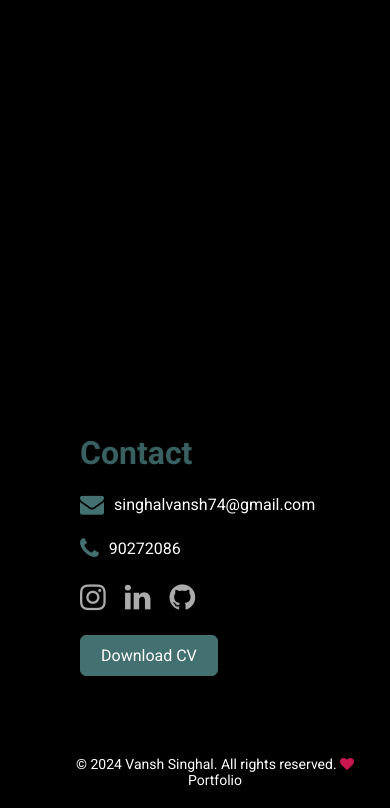
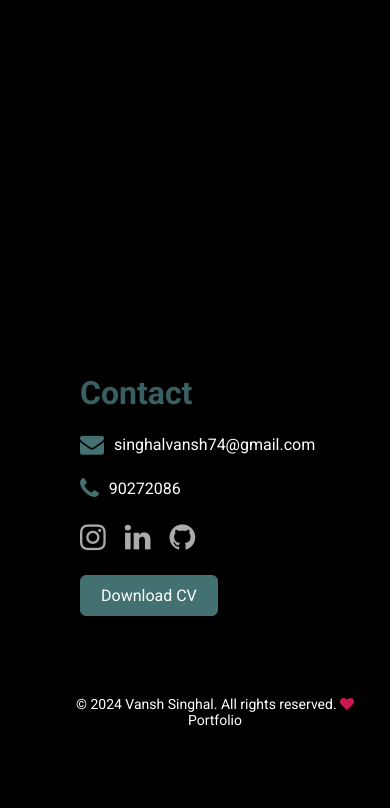
Before and after one commit to VanshSinghal01/Portffolioo, a plain HTML site: page index.html in a window 390 px wide. Shown: the part 2720-3528 px from the top of the page. After the commit the page ends 3468 px from the top, so only its background shows below. Drawn offline with Linux system fonts and the light colour scheme.

Commit message:
Update style.css

```diff
--- a/style.css
+++ b/style.css
@@ -712,6 +712,6 @@ form .btn-submit:hover {
     }
     #contact{
         margin-left: 40px;
-        margin-top: -60px;
+        margin-top: -120px;
     }
 }
```
